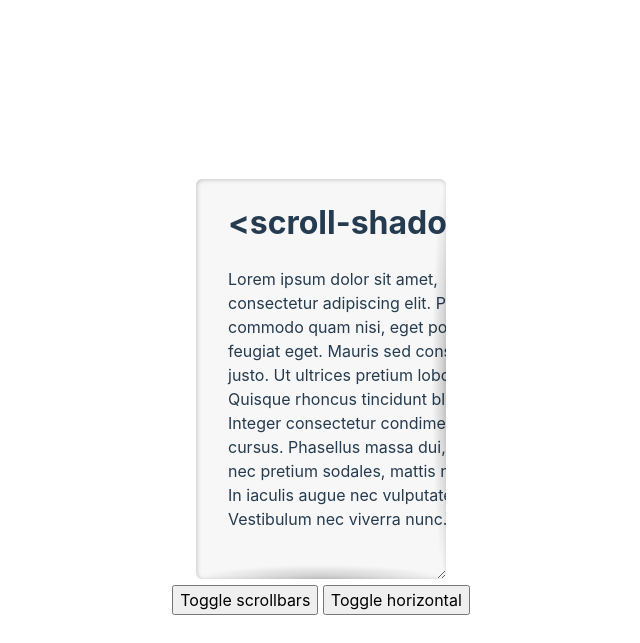
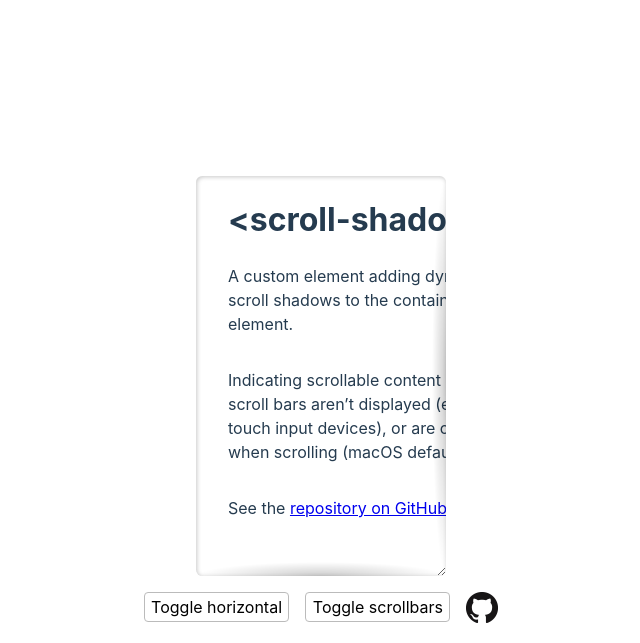
Before and after one commit to ingmarh/scroll-shadow-element, a website: page demo/index.html in a window 1280 px wide. Both pictures are taken after a click on the button "Toggle horizontal". Shown: the whole page, without its empty margins (319-959 px from the left). Drawn offline with Linux system fonts and the light colour scheme.

Commit message:
Update demo page

```diff
--- a/demo/index.html
+++ b/demo/index.html
@@ -2,20 +2,18 @@
 <html>
 <head>
   <meta charset="utf-8">
+  <meta name="viewport" content="width=device-width">
   <title>Scroll shadow element demo</title>
-  <meta name="viewport" content="width=device-width">
   <script type="module" src="../scroll-shadow-element.js"></script>
-  <script type="module">
-    document.querySelector('.scrollbars-toggle').addEventListener('click', () => {
-      document.getElementById('demo').classList.toggle('hide-scrollbars')
-    })
-    document.querySelector('.horizontal-toggle').addEventListener('click', () => {
-      document.getElementById('demo').classList.toggle('horizontal')
-    })
-  </script>
   <style>
   * {
     box-sizing: border-box;
+  }
+  img {
+    display: block;
+  }
+  :focus:not(:focus-visible) {
+    outline: none;
   }
   body {
     display: flex;
@@ -52,8 +50,14 @@
     font-size: 16px;
   }
   button {
-    font: inherit;
-    margin: .4em 0;
+    font-family: inherit;
+    font-size: 100%;
+    line-height: 1.15;
+    padding: .3em .4em;
+    margin: 0;
+    background: none;
+    border: 1px solid #bbb;
+    border-radius: 4px;
   }
   #demo {
     width: 400px;
@@ -61,11 +65,10 @@
     max-width: 100vw;
     max-height: 400px;
     overflow: auto;
-    padding: 2em 2em 0 2em;
+    padding: 2em 2em 0;
     box-shadow: inset 1px 1px 4px #c8c8c8;
     border-radius: .4em;
     resize: horizontal;
-    background: #f7f7f7;
   }
   #demo.horizontal {
     width: 250px;
@@ -76,19 +79,37 @@
   .hide-scrollbars::-webkit-scrollbar {
     display: none;
   }
+  .actions {
+    display: flex;
+    margin-top: 1em;
+  }
+  .actions > :not(:last-child) {
+    margin-right: 1em;
+  }
   </style>
+  <script type="module">
+    function clickToggle(selector, className) {
+      document.querySelector(selector).addEventListener('click', () => {
+        document.getElementById('demo').classList.toggle(className)
+      })
+    }
+    clickToggle('.horizontal-toggle', 'horizontal')
+    clickToggle('.scrollbars-toggle', 'hide-scrollbars')
+  </script>
 </head>
 <body>
   <scroll-shadow>
     <main id="demo" class="hide-scrollbars">
       <h1>&lt;scroll-shadow&gt;</h1>
       <p>
-        Lorem ipsum dolor sit amet, consectetur adipiscing elit. Proin commodo
-        quam nisi, eget porta risus feugiat eget. Mauris sed consectetur justo.
-        Ut ultrices pretium lobortis. Quisque rhoncus tincidunt blandit.
-        Integer consectetur condimentum cursus. Phasellus massa dui, mattis nec
-        pretium sodales, mattis non sapien. In iaculis augue nec vulputate
-        placerat. Vestibulum nec viverra nunc.
+        A custom element adding dynamic scroll shadows to the contained element.
+      </p>
+      <p>
+        Indicating scrollable content even when scroll bars aren’t displayed
+        (e.g. on touch input devices), or are only shown when scrolling (macOS default).
+      </p>
+      <p>
+        See the <a href="https://github.com/ingmarh/scroll-shadow-element">repository on GitHub</a>.
       </p>
       <form>
         <label>
@@ -100,6 +121,14 @@
           <input type="text" name="two" placeholder="Overlayed by scroll shadow">
         </label>
       </form>
+      <p>
+        Lorem ipsum dolor sit amet, consectetur adipiscing elit. Proin commodo
+        quam nisi, eget porta risus feugiat eget. Mauris sed consectetur justo.
+        Ut ultrices pretium lobortis. Quisque rhoncus tincidunt blandit.
+        Integer consectetur condimentum cursus. Phasellus massa dui, mattis nec
+        pretium sodales, mattis non sapien. In iaculis augue nec vulputate
+        placerat. Vestibulum nec viverra nunc.
+      </p>
       <p>
         Curabitur dapibus in mi quis fermentum. Nam mauris nisi, porta nec
         sollicitudin quis, fermentum nec elit. Cras sit amet ligula nisl.
@@ -148,9 +177,12 @@
       </p>
     </main>
   </scroll-shadow>
-  <div>
-    <button type="button" class="scrollbars-toggle">Toggle scrollbars</button>
-    <button type="button" class="horizontal-toggle">Toggle horizontal</button>
+  <div class="actions">
+    <span><button type="button" class="horizontal-toggle">Toggle horizontal</button></span>
+    <span><button type="button" class="scrollbars-toggle">Toggle scrollbars</button></span>
+    <a href="https://github.com/ingmarh/scroll-shadow-element" aria-label="GitHub repository">
+      <img src="./gh-mark.png" alt="GitHub repository">
+    </a>
   </div>
 </body>
 </html>
```
Also changed, not shown: README.md, demo/gh-mark.png (added).
